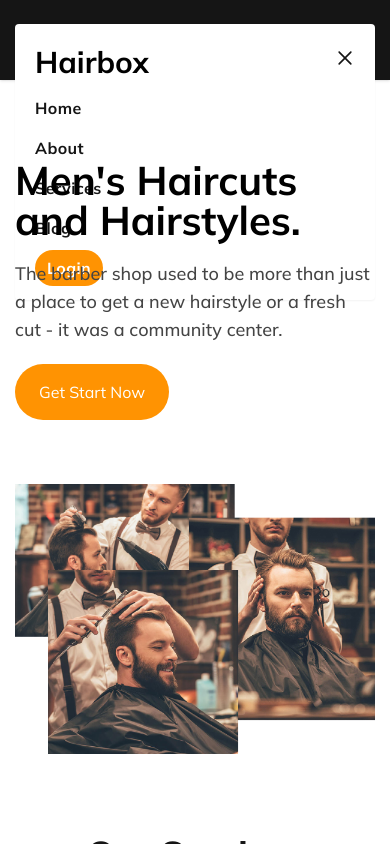
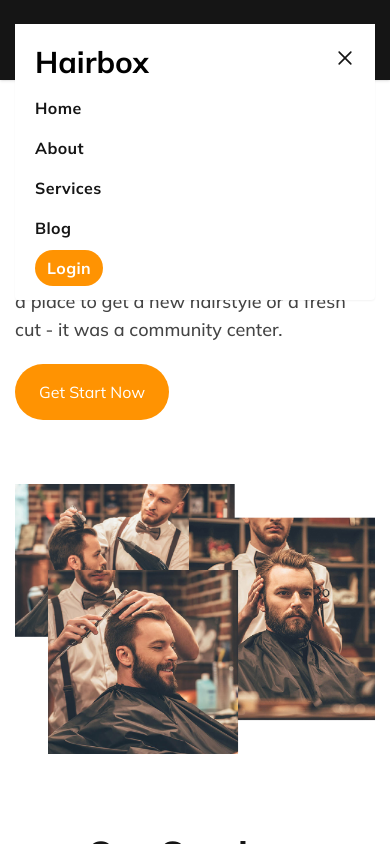
Before and after one commit to nwebpro/hairbox-client, a React (Create React App) app: page / in a window 390 px wide. Both pictures are taken after a click on the button "Open Menu". Shown: the top 844 px of the page. Built offline with nearby package versions, Linux system fonts and the light colour scheme; no server answers.

Commit message:
footer link and mobile header problem fixed

```diff
--- a/src/Pages/Share/Footer/Footer.jsx
+++ b/src/Pages/Share/Footer/Footer.jsx
@@ -63,7 +63,7 @@ const Footer = () => {
                 </div>
                 <div className='grid grid-cols-1 md:grid-cols-2 gap-5 mt-20 pb-16'>
                     <p className='text-center md:text-left'>Copyright © 2021 - { year } <Link to='/' className='text-theme-default'>Hairbox.</Link> All Rights Reserved.</p>
-                    <p className='text-center md:text-right'>Developed & Maintained By  <a href='/https://www.facebook.com/abnaeembsc' className='text-theme-default' target={'_blank'}>Ab Naeem.</a></p>
+                    <p className='text-center md:text-right'>Developed & Maintained By  <a href='https://www.facebook.com/abnaeembsc' className='text-theme-default' target={'_blank'} rel="noreferrer">Ab Naeem.</a></p>
                 </div>
             </div>
         </footer>
--- a/src/Pages/Share/Header/Header.jsx
+++ b/src/Pages/Share/Header/Header.jsx
@@ -160,7 +160,7 @@ const Header = () => {
                             </svg>
                         </button>
                         {isMenuOpen && (
-                        <div className="absolute top-0 left-0 w-full bg-themeBlue-40">
+                        <div className="absolute top-0 left-0 w-full bg-white z-10">
                             <div className="p-5 bg-white rounded shadow-sm">
                                 <div className="flex items-center justify-between mb-4">
                                     <div>
```
